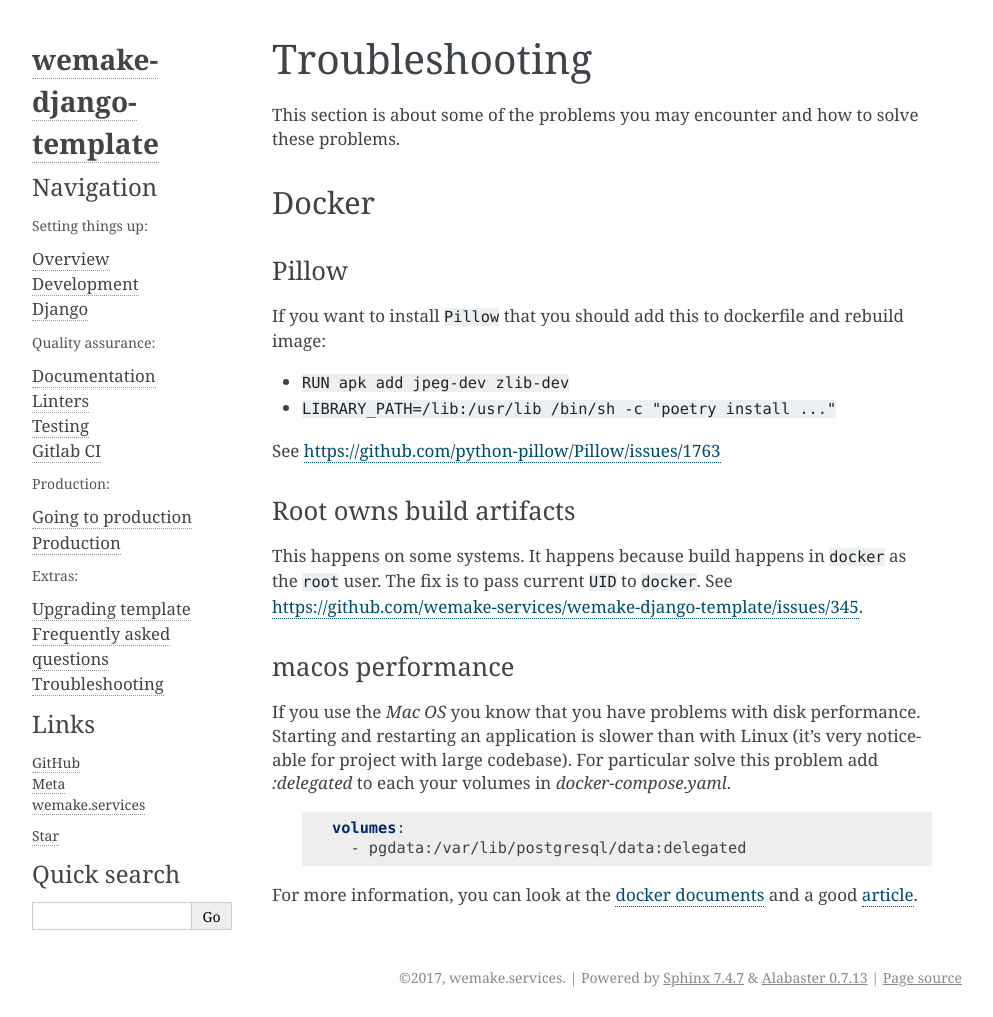
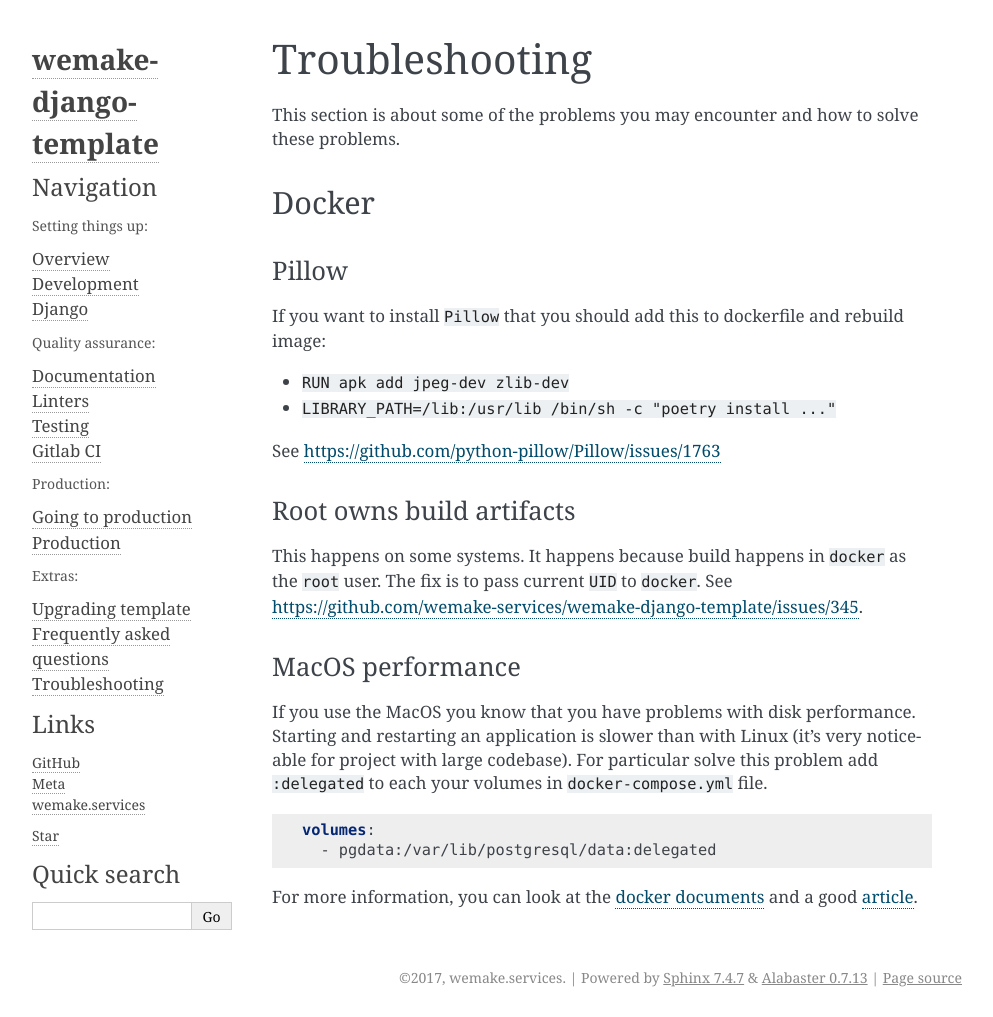
Before and after one commit to wemake-services/wemake-django-template, a Sphinx documentation site: the page built from {{cookiecutter.project_name}}/docs/pages/template/troubleshooting.rst, in a window 1280 px wide. Shown: the whole page, without its empty margins (148-1141 px from the left). Built offline with Sphinx 7.4.7, drawn with Linux system fonts in a browser that asks for light colours; the version number is read from the project's files by our own code.

Commit message:
Polishing docs

```diff
--- a/{{cookiecutter.project_name}}/docs/pages/template/troubleshooting.rst
+++ b/{{cookiecutter.project_name}}/docs/pages/template/troubleshooting.rst
@@ -27,19 +27,20 @@ It happens because build happens in ``docker`` as the ``root`` user.
 The fix is to pass current ``UID`` to ``docker``.
 See `<https://github.com/wemake-services/wemake-django-template/issues/345>`_.
 
-macos performance
+MacOS performance
 ~~~~~~~~~~~~~~~~~
 
-If you use the *Mac OS* you
-know that you have problems with disk performance. Starting and restarting an
-application is slower than with Linux (it's very noticeable for project with
-large codebase). For particular solve this problem add `:delegated` to each
-your volumes in `docker-compose.yaml`.
+If you use the MacOS you
+know that you have problems with disk performance.
+Starting and restarting an application is slower than with Linux
+(it's very noticeable for project with large codebase).
+For particular solve this problem add ``:delegated`` to each
+your volumes in ``docker-compose.yml`` file.
 
-  .. code:: yaml
+.. code:: yaml
 
-      volumes:
-        - pgdata:/var/lib/postgresql/data:delegated
+  volumes:
+    - pgdata:/var/lib/postgresql/data:delegated
 
 For more information, you can look at the
 `docker documents <https://docs.docker.com/docker-for-mac/osxfs-caching/>`_
```
